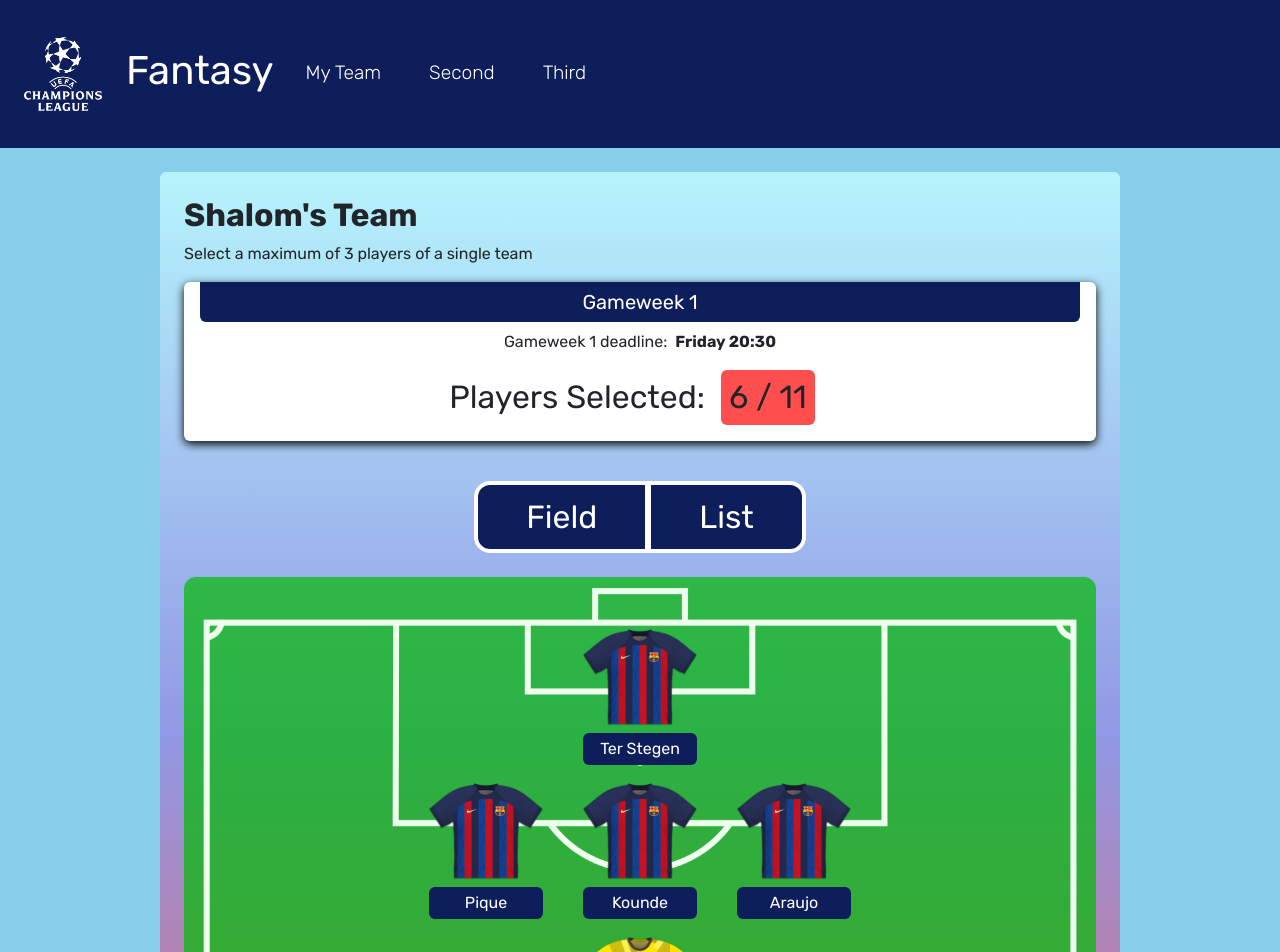
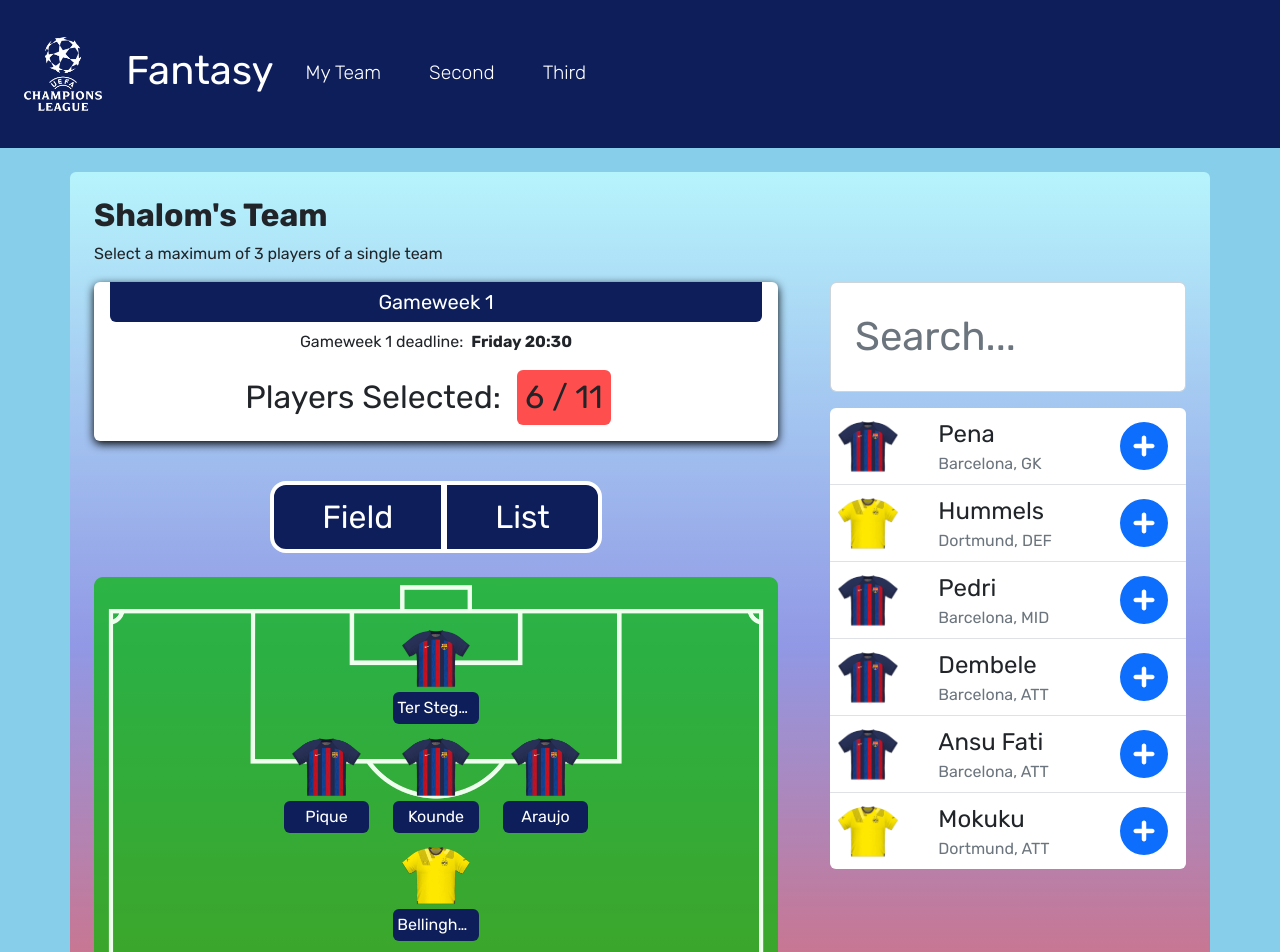
Before and after one commit to ShalomPrinz/fantasy-frontend, a React (Create React App) app: page /team in a window 1280 px wide. Shown: the top 952 px of the page. Built offline with nearby package versions, Linux system fonts and the light colour scheme.

Commit message:
add table for adding players to a user team

```diff
--- a/package.json
+++ b/package.json
@@ -11,6 +11,7 @@
     "@testing-library/react": "^13.4.0",
     "@testing-library/user-event": "^13.5.0",
     "bootstrap": "^5.2.1",
+    "lodash": "^4.17.21",
     "react": "^18.2.0",
     "react-bootstrap": "^2.5.0",
     "react-dom": "^18.2.0",
--- a/src/App.css
+++ b/src/App.css
@@ -37,6 +37,10 @@
   }
 }
 
+tbody > tr:last-child > td {
+  border-bottom: 0;
+}
+
 .overlap-above {
   position: relative;
   top: -4vh;
@@ -65,3 +69,7 @@
   display: flex;
   justify-content: center;
 }
+
+.clickable {
+  cursor: pointer;
+}
--- a/src/App.jsx
+++ b/src/App.jsx
@@ -13,7 +13,10 @@
   return (
     <>
       <NavBar />
-      <ToastContainer autoClose="2500" />
+      <ToastContainer
+        autoClose="2500"
+        pauseOnFocusLoss="false"
+      />
       <Routes>
         <Route path="/" element={<Home />} />
         <Route path="/team" element={<UserTeam user={{name: "Shalom"}} />} />
--- a/src/components/Player.jsx
+++ b/src/components/Player.jsx
@@ -2,7 +2,7 @@
 
 import PlayerJersey from './PlayerJersey';
 
-const Player = ({ name, team, width }) => {
+const Player = ({ name, team, width, textWidth }) => {
 
     if (!name | !team) {
         console.error("Wrong Player Data")
@@ -10,9 +10,9 @@
     }
 
     return (
-        <div style={{width: width}} >
+        <div className="text-center" style={{width: textWidth}} >
             <PlayerJersey team={team} width={width} />
-            <div className="text-truncate text-center bg-default rounded p-1 w-100">{name}</div>
+            <div className="text-truncate bg-default rounded p-1 w-100">{name}</div>
         </div>
     )
 }
--- a/src/components/PlayerJersey.jsx
+++ b/src/components/PlayerJersey.jsx
@@ -2,6 +2,7 @@
 import { Image } from 'react-bootstrap';
 
 const PlayerJersey = ({ team, width }) => {
+    if (typeof team !== 'string') team = 'Barcelona';
     const src = require(`../res/jersey/${team}.png`);
     return (
         <Image style={{ width: width }} src={src} title={team} />
--- /dev/null
+++ b/src/components/Search.jsx
@@ -0,0 +1,13 @@
+import React from "react";
+
+const Search = ({ onChange, value }) => (
+  <input
+    className="form-control my-3 fs-1 p-4"
+    onChange={(e) => onChange(e.currentTarget.value)}
+    placeholder="Search..."
+    type="text"
+    value={value}
+  />
+);
+
+export default Search;
--- /dev/null
+++ b/src/components/Table.jsx
@@ -0,0 +1,20 @@
+import React from "react";
+import TableBody from "./TableBody";
+
+const Table = ({ columns, data, scrollable, style }) => (
+  <>
+    {data.length !== 0 && (
+      <div
+        className={`table-responsive mt-0 ${
+          scrollable && "border-bottom scrollable"
+        }`}
+      >
+        <table className={`table rounded ${style}`}>
+          <TableBody data={data} columns={columns} />
+        </table>
+      </div>
+    )}
+  </>
+);
+
+export default Table;
--- /dev/null
+++ b/src/components/TableBody.jsx
@@ -0,0 +1,25 @@
+import React from "react";
+import _ from "lodash";
+
+const TableBody = ({ data, columns }) => {
+  return (
+    <tbody>
+      {data && data.map((item) => (
+        <tr key={item.id}>
+          {columns && columns.map((column) => (
+            <td className="align-middle" key={createKey(item, column)}>
+              {renderCell(item, column)}
+            </td>
+          ))}
+        </tr>
+      ))}
+    </tbody>
+  );
+};
+
+const renderCell = (item, column) =>
+  column.content ? column.content(item) : _.get(item, column.path);
+
+const createKey = (item, column) => item.id + column.path;
+
+export default TableBody;
--- a/src/components/TeamLayout.jsx
+++ b/src/components/TeamLayout.jsx
@@ -35,7 +35,8 @@
     if (windowSize.width <= FIELD_LAYOUT_MIN_WIDTH)
         return (<TeamList team={team} />);
 
-    const imageWidth = `${width / 8}px`;
+    const textWidth = `${width / 8}px`;
+    const imageWidth = `${width / 10}px`;
     const rowMargin = windowSize.width > 1500 ? "my-3" : "my-1";
 
     return (
@@ -45,10 +46,11 @@
                 {Object.values(team).map((role) => (
                     <Row className={rowMargin} key={key++}>
                         {role.map((player) => (
-                            <Col className="mx-2" key={key++}>
+                            <Col className="mx-auto" key={key++}>
                                 <Player
                                     {...player}
                                     width={imageWidth}
+                                    textWidth={textWidth}
                                 />
                             </Col>
                         ))}
--- a/src/components/index.js
+++ b/src/components/index.js
@@ -3,7 +3,9 @@
 import TabChoice from "./TabChoice/TabChoice";
 import Player from "./Player";
 import PlayerJersey from "./PlayerJersey";
+import Search from './Search';
+import Table from "./Table";
 import TeamLayout from "./TeamLayout";
 import TeamList from "./TeamList";
 
-export { CardGroup, NavBar, TabChoice, Player, PlayerJersey, TeamLayout, TeamList };
+export { CardGroup, NavBar, TabChoice, Player, PlayerJersey, Search, Table, TeamLayout, TeamList };
--- a/src/constants.js
+++ b/src/constants.js
@@ -1,2 +1,2 @@
 export const FIELD_IMAGE_DEFAULT_WIDTH = 550;
-export const FIELD_LAYOUT_MIN_WIDTH = 800;
+export const FIELD_LAYOUT_MIN_WIDTH = 1000;
--- a/src/pages/UserTeam/UserTeam.jsx
+++ b/src/pages/UserTeam/UserTeam.jsx
@@ -1,8 +1,11 @@
-import React from "react";
+import React, { useState } from "react";
+import Row from "react-bootstrap/Row";
+import Col from "react-bootstrap/Col";
+import { toast } from "react-toastify";
+import { FontAwesomeIcon } from "@fortawesome/react-fontawesome";
+import { faCirclePlus } from '@fortawesome/free-solid-svg-icons';
 
-import { toast } from "react-toastify";
-
-import { TabChoice, TeamLayout, TeamList } from "../../components";
+import { PlayerJersey, Search, TabChoice, Table, TeamLayout, TeamList } from "../../components";
 import "./UserTeam.css";
 
 import { FIELD_LAYOUT_MIN_WIDTH } from '../../constants';
@@ -10,6 +13,7 @@
 
 const UserTeam = ({ user }) => {
   const { width } = useWindowSize()
+  const [query, setQuery] = useState("");
 
   if (!user) {
       return <h1 className="text-center m-5 p-5 bg-danger text-white">Please Log In to view your team</h1>
@@ -40,10 +44,78 @@
     }
   }
 
+  const columns = [
+    {
+        path: "team",
+        content: (p) => <PlayerJersey team={p.team} width="60px" />
+    },
+    {
+        path: "name",
+        content: (p) => (
+            <>
+                <div className="fs-4">{p.name}</div>
+                <div className="text-muted">{p.team}, {p.role}</div>
+            </>
+        )
+    },
+    {
+        content: () => (
+            <div className="text-center">
+                <FontAwesomeIcon className="fa-3x clickable text-primary" icon={faCirclePlus} />
+            </div>
+        )
+    }
+  ]
+
+  const data = [
+    {
+        id: 0,
+        name: "Pena",
+        role: "GK",
+        team: "Barcelona"
+    },
+    {
+        id: 1,
+        name: "Hummels",
+        role: "DEF",
+        team: "Dortmund"
+    },
+    {
+        id: 2,
+        name: "Pedri",
+        role: "MID",
+        team: "Barcelona"
+    },
+    {
+        id: 3,
+        name: "Dembele",
+        role: "ATT",
+        team: "Barcelona"
+    },
+    {
+        id: 4,
+        name: "Ansu Fati",
+        role: "ATT",
+        team: "Barcelona"
+    },
+    {
+        id: 5,
+        name: "Mokuku",
+        role: "ATT",
+        team: "Dortmund"
+    }
+  ]
+
   return (
-    <main className="container w-75 p-4 my-4 rounded bg-team-form">
+    <main className="container p-4 my-4 rounded bg-team-form">
+        <Row>
+            <Col>
                 <h2 className="fw-bold"> {user.name}'s Team </h2>
                 Select a maximum of 3 players of a single team
+            </Col>
+        </Row>
+        <Row>
+            <Col className={`${width < FIELD_LAYOUT_MIN_WIDTH ? 'w-100' : 'pe-5'}`} sm="8">
 
                 <div className="bg-white text-center shadow-below rounded my-3">
                     <h5 className="bg-default py-2 mx-3 rounded-bottom"> Gameweek 1 </h5>
@@ -58,6 +130,12 @@
                 </div>
 
                 <TabChoice tabs={tabs} defaultTab={tabs.Field} />
+            </Col>
+            <Col className="ps-1" >
+                <Search onChange={(v) => setQuery(v)} value={query} />
+                <Table style="bg-white" columns={columns} data={data} />
+            </Col>
+        </Row>
     </main>
   );
 };
```
Also changed, not shown: 2 other files (tests, documents, lock files or other folders). Lines whose indentation alone changed are shown as unchanged.
